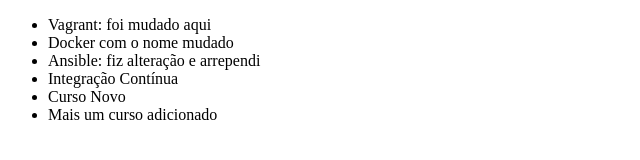
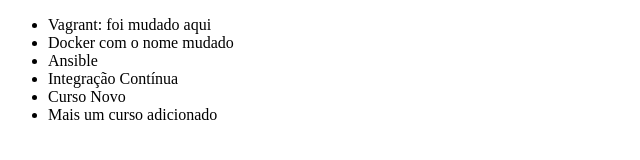
Before and after one commit to AgnTR/alura-git, a plain HTML site: page index.html in a window 1280 px wide. Shown: the whole page, without its empty margins (0-640 px from the left). Drawn offline with Linux system fonts and the light colour scheme.

Commit message:
Revert "Mudando o nome de um curso"
This reverts commit 259257b8b3a3140e4d3ab867f8352fff3f41a5ef.

```diff
--- a/index.html
+++ b/index.html
@@ -10,7 +10,7 @@
 	<ul>
 		<li>Vagrant: foi mudado aqui</li>
 		<li>Docker com o nome mudado</li>
-		<li>Ansible: fiz alteração e arrependi</li>
+		<li>Ansible</li>
 		<li>Integração Contínua</li>
 		<li>Curso Novo</li>
 		<li>Mais um curso adicionado</li>
```
